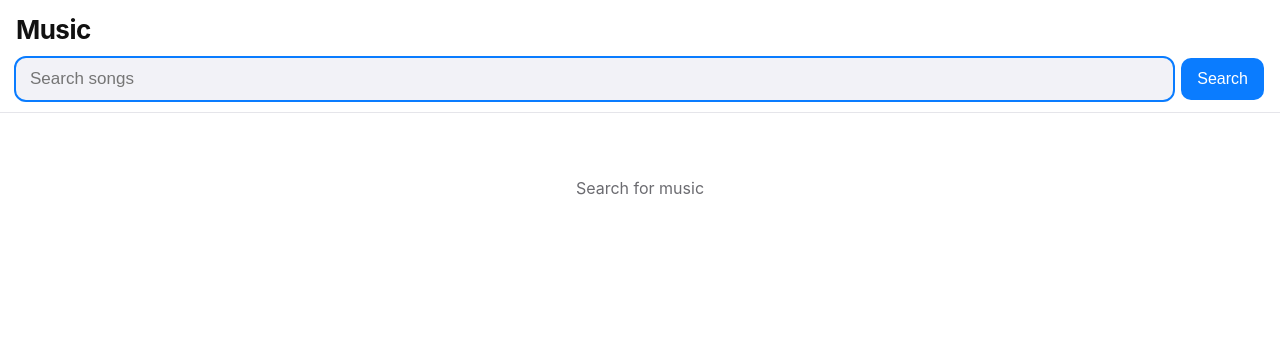
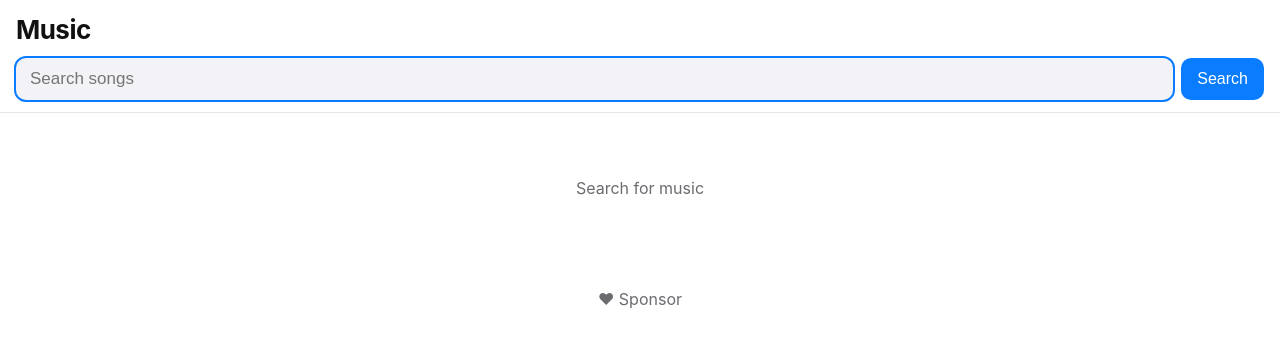
Before and after one commit to muchkurisrivardhan/MusicSearch, a plain HTML site: page index.html in a window 1280 px wide. Drawn offline with Linux system fonts and the light colour scheme.

Commit message:
Add a GitHub Sponsors link
Co-Authored-By: Claude Fable 5.2 <noreply@anthropic.com>

```diff
--- a/index.html
+++ b/index.html
@@ -54,6 +54,7 @@
   </form>
 </header>
 <div id="out"><p class="note">Search for music</p></div>
+<p class="note" style="padding:24px"><a href="https://github.com/sponsors/muchkurisrivardhan" target="_blank" rel="noopener">♥ Sponsor</a></p>
 
 <script>
 const out = document.getElementById('out');
```
